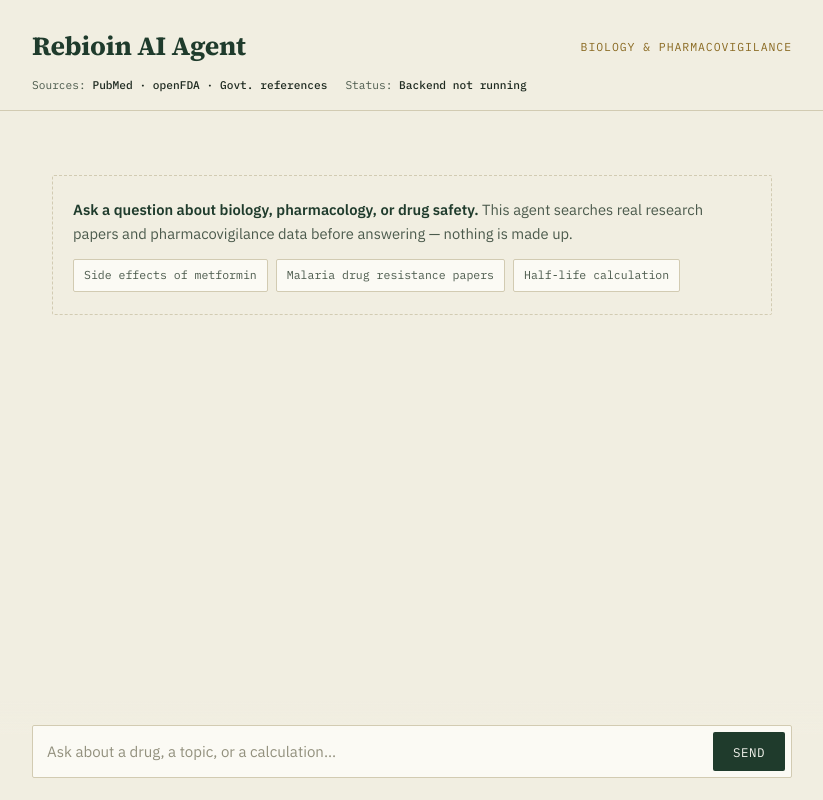
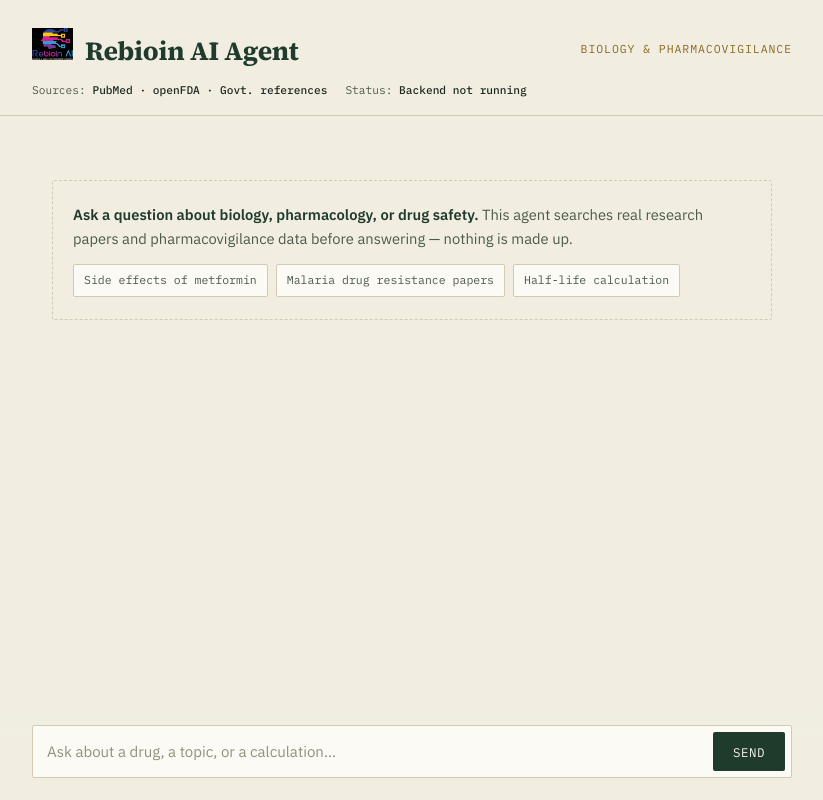
Before and after one commit to Krishna-Jogi/bio-research-agent, a plain HTML site: page frontend/index.html in a window 1280 px wide. Shown: the whole page, without its empty margins (228-1051 px from the left). Drawn offline with nearby package versions, Linux system fonts and the light colour scheme; no server answers.

Commit message:
Fix logo file extension mismatch (jpeg not png)

```diff
--- a/frontend/index.html
+++ b/frontend/index.html
@@ -403,7 +403,7 @@
     <header>
         <div class="label-row">
             <div class="brand">
-                <img class="brand-logo" src="logo.png" alt="Rebioin logo" onerror="this.style.display='none'">
+                <img class="brand-logo" src="logo.jpeg" alt="Rebioin logo" onerror="this.style.display='none'">
                 <h1>Rebioin AI Agent</h1>
             </div>
             <span class="tagline">Biology &amp; Pharmacovigilance</span>
```
